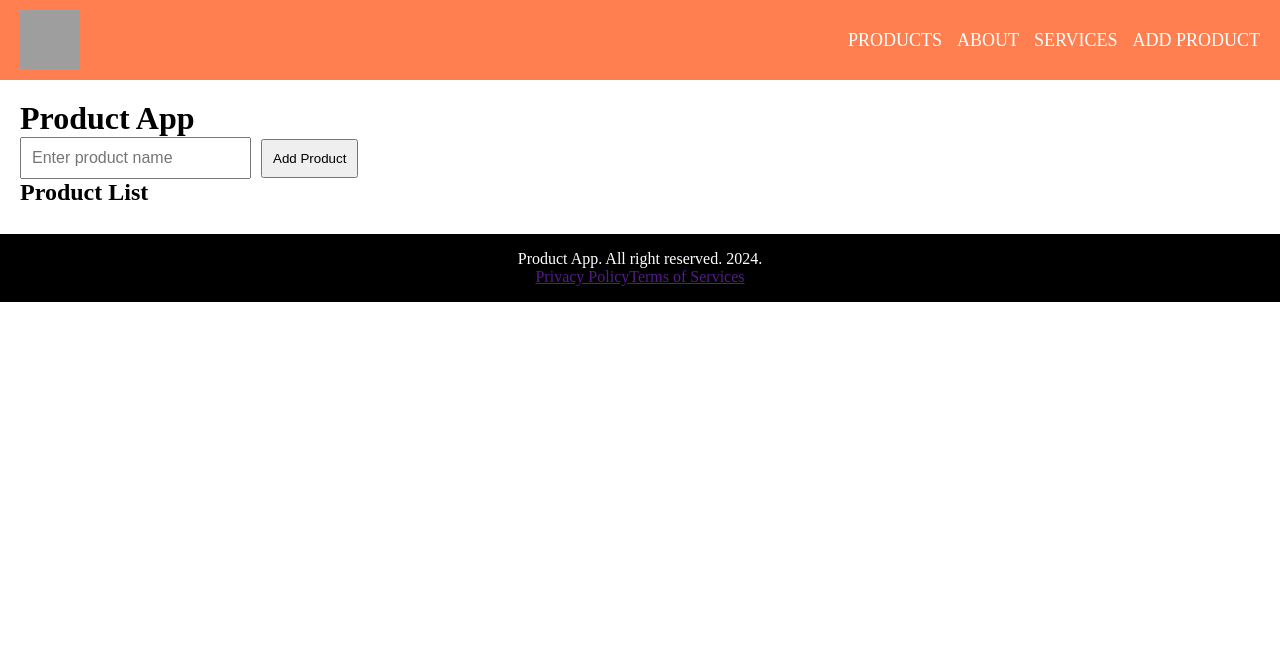
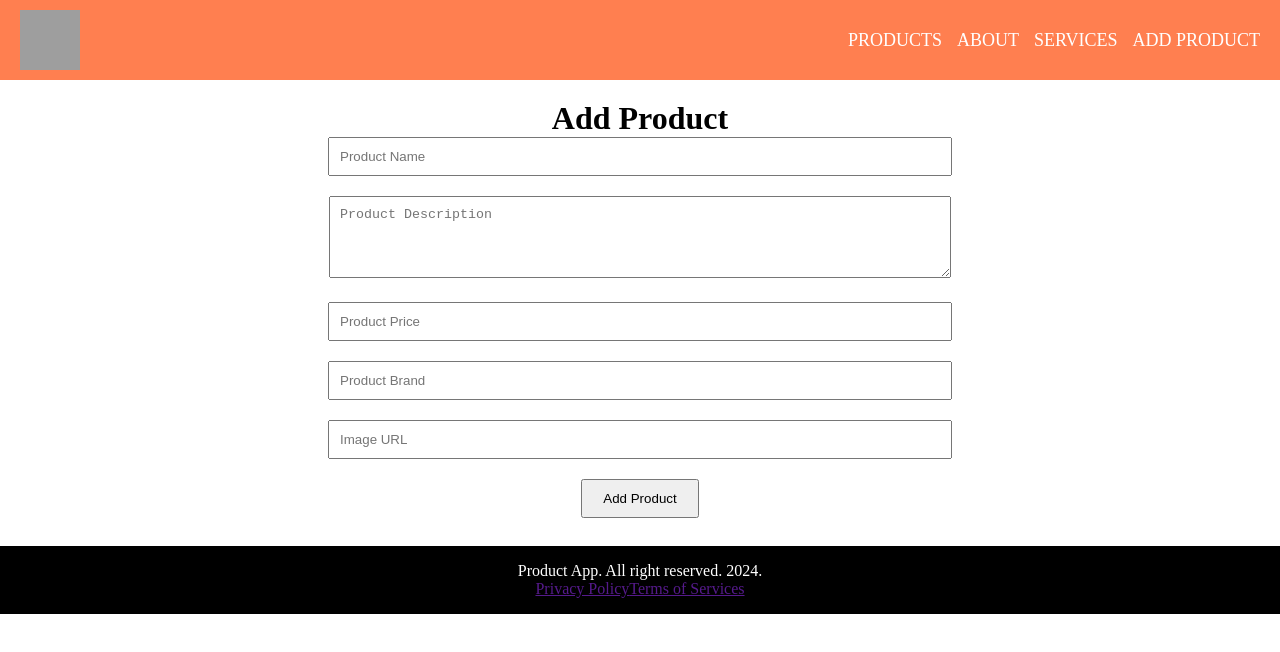
Before and after one commit to yayner2002/product-app-front-end, a React (Vite) app: page /add-product in a window 1280 px wide. Shown: the top 652 px of the page. Built offline with nearby package versions, Linux system fonts and the light colour scheme; grey boxes are pictures that could not be loaded.

Commit message:
boilerplate for form input state

```diff
--- /dev/null
+++ b/src/components/ProductAddForm.jsx
@@ -0,0 +1,88 @@
+import { useState } from "react";
+
+const ProductAddForm = () => {
+  // define a State for storing all products
+  // define a State for the current product details
+
+  // Handle input change and update product state
+  const handleInputChange = () => {};
+
+  // Function to handle adding a new product
+  const addProduct = (e) => {
+    e.preventDefault();
+    if (
+      product.name &&
+      product.price &&
+      product.brand &&
+      product.description &&
+      product.image
+    ) {
+      // Add new product to the list
+      // Reset form fields
+    }
+  };
+
+  return (
+    <>
+      <div style={{ padding: "20px", textAlign: "center" }}>
+        <h1>Add Product</h1>
+        <form
+          style={{
+            width: "80%",
+            margin: "auto ",
+          }}
+        >
+          <div style={{ marginBottom: "10px" }}>
+            <input
+              type="text"
+              name="name"
+              placeholder="Product Name"
+              style={{ padding: "10px", width: "600px", marginBottom: "10px" }}
+            />
+          </div>
+          <div style={{ marginBottom: "10px" }}>
+            <textarea
+              name="description"
+              placeholder="Product Description"
+              style={{
+                padding: "10px",
+                width: "600px",
+                marginBottom: "10px",
+                height: "60px",
+              }}
+            />
+          </div>
+          <div style={{ marginBottom: "10px" }}>
+            <input
+              type="number"
+              name="price"
+              placeholder="Product Price"
+              style={{ padding: "10px", width: "600px", marginBottom: "10px" }}
+            />
+          </div>
+          <div style={{ marginBottom: "10px" }}>
+            <input
+              type="text"
+              name="brand"
+              placeholder="Product Brand"
+              style={{ padding: "10px", width: "600px", marginBottom: "10px" }}
+            />
+          </div>
+          <div style={{ marginBottom: "10px" }}>
+            <input
+              type="text"
+              name="image"
+              placeholder="Image URL"
+              style={{ padding: "10px", width: "600px", marginBottom: "10px" }}
+            />
+          </div>
+          <button type="submit" style={{ padding: "10px 20px" }}>
+            Add Product
+          </button>
+        </form>
+      </div>
+    </>
+  );
+};
+
+export default ProductAddForm;
--- a/src/components/ProductsList.jsx
+++ b/src/components/ProductsList.jsx
@@ -1,7 +1,7 @@
-import products from "../products";
+/* eslint-disable react/prop-types */
 import Product from "./Product";
 
-const ProductsList = () => {
+const ProductsList = ({ products }) => {
   return (
     <>
       <h1>Featured Products</h1>
@@ -14,7 +14,7 @@ const ProductsList = () => {
         }}
       >
         {products.map((product) => (
-          <Product product={product} key={product._id} />
+          <Product product={product} key={product.name} />
         ))}
       </div>
     </>
--- a/src/pages/AddProduct.jsx
+++ b/src/pages/AddProduct.jsx
@@ -1,29 +1,10 @@
+import ProductAddForm from "../components/ProductAddForm";
+
 const AddProduct = () => {
-  // create a piece of State for storing products
-  // State for the new product name
-
-  // Function to handle adding a new product
-
-  // Add the new product to the list
-  // Clear the input field
-
   return (
-    <div style={{ padding: "20px" }}>
-      <h1>Product App</h1>
-      <input
-        type="text"
-        // give the value of state to the input
-        // Update the state on input change
-        placeholder="Enter product name"
-        style={{ padding: "10px", fontSize: "16px" }}
-      />
-      <button style={{ padding: "10px", marginLeft: "10px" }}>
-        Add Product
-      </button>
-
-      <h2>Product List</h2>
-      <ul>{/* Display each product in the list */}</ul>
-    </div>
+    <>
+      <ProductAddForm />
+    </>
   );
 };
 
--- a/src/pages/Home.jsx
+++ b/src/pages/Home.jsx
@@ -1,7 +1,8 @@
 import ProductsList from "../components/ProductsList";
+import products from "../products";
 
 const Home = () => {
-  return <ProductsList />;
+  return <ProductsList products={products} />;
 };
 
 export default Home;
```
